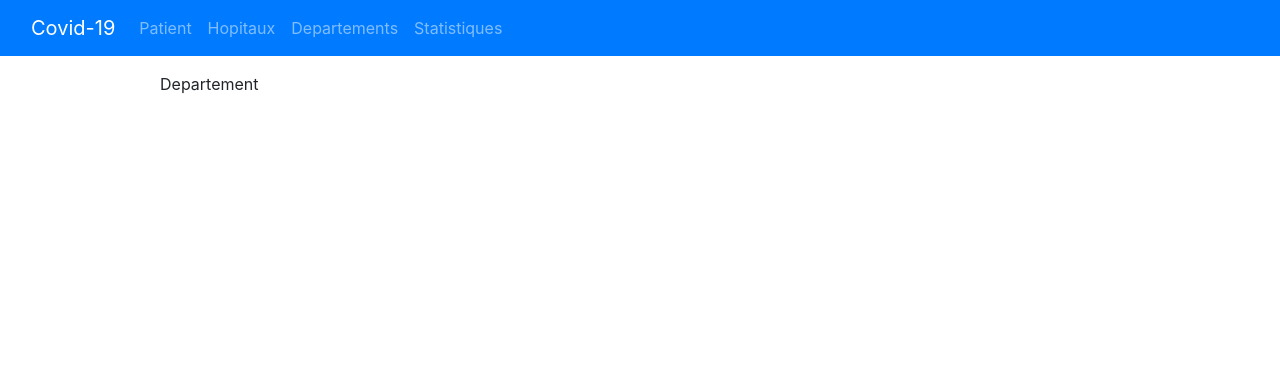
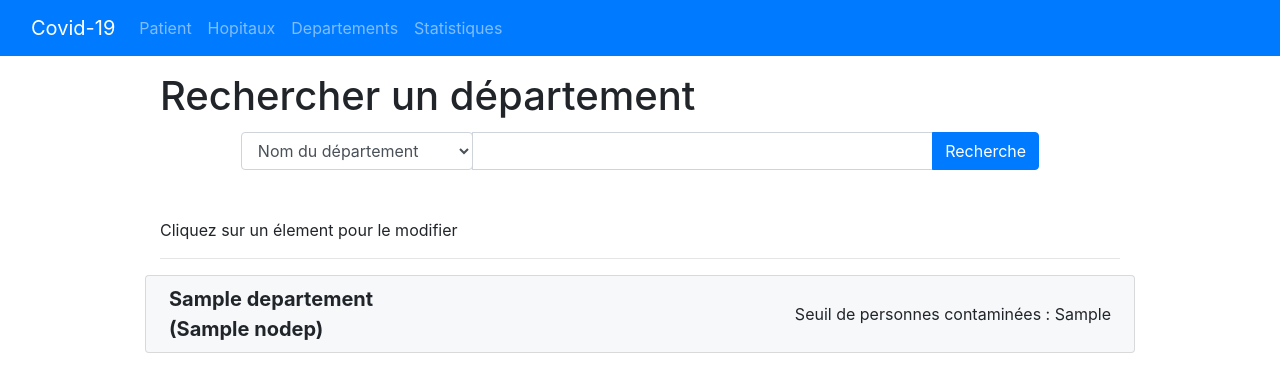
Before and after one commit to VincentC7/L3_CSI_Covid19, a PHP site: template src/views/pages/departement.twig in a window 1280 px wide. Shown: the top 392 px of the page. Run offline with PHP 8.4, Linux system fonts and the light colour scheme; the template is opened without the code that fills it: most values are stand-ins (such as "Sample title", 1, 10 or a date in 2020); some libraries are stand-ins or nearby versions.

Commit message:
Affichage des départements + modification du seuil départemental

```diff
--- a/public/CSS/Main.css
+++ b/public/CSS/Main.css
@@ -1,10 +1,10 @@
-.patient, .hopital{
+.patient, .hopital, .departement{
     border: 1px solid rgba(0,0,0,.125);
     border-radius: .25rem;
     background-color: #f6f8fa;
 }
 
-.hopital{
+.hopital, .departement{
     display: flex;
 }
 
@@ -71,11 +71,11 @@
     background-color: #ecf0f1;
 }
 
-.info-hopital{
+.info-hopital, .info-dep{
     width: 100%;
 }
 
-.statut-hopital{
+.statut-hopital, .statut-dep{
     width: 100%;
     align-self: center;
     text-align: end;
@@ -88,7 +88,7 @@
     background-color: #f6f8fa;
 }
 
-.hopital:hover{
+.hopital:hover, .departement:hover{
     background-color: #bdc3c7;
 }
 
--- a/public/JS/index.js
+++ b/public/JS/index.js
@@ -1,3 +1,7 @@
 $(".hopital").click(function () {
     $(this).next().toggleClass('hidden');
 });
+
+$(".departement").click(function () {
+    $(this).next().toggleClass('hidden');
+});
--- a/public/index.php
+++ b/public/index.php
@@ -45,7 +45,8 @@ $app->get('/Hopitaux', HopitalController::class.":index")->setName("hopitaux");
 $app->post('/Hopitaux/{nohopital}', HopitalController::class.":update")->setName("modifier_hopital");
 
 //page de gestion d'un département
-$app->get('/Departements', DepartementController::class.":home")->setName("departements");
+$app->get('/Departements', DepartementController::class.":index")->setName("departements");
+$app->post('/Departements/{departement}', DepartementController::class.":update")->setName("modifier_departement");
 
 //page de des statisiques
 $app->get('/Stat', StatistiquesController::class.":home")->setName("stats");
--- a/src/views/pages/departement.twig
+++ b/src/views/pages/departement.twig
@@ -1,7 +1,56 @@
-{% extends "layout.twig"%}
+{% extends "layout.twig" %}
 
 {% block content %}
-    <div>
-        Departement
+    <h1> Rechercher un département </h1>
+    {% if message.valide %}
+        <div class="alert alert-success">
+            {{ message.valide }}
+        </div>
+    {% endif %}
+
+    {% if message.echec %}
+        <div class="alert alert-danger">
+            {{ message.echec }}
+        </div>
+    {% endif %}
+    <div class="form-row pb-5 pt-1">
+        <form class="col-10 m-auto" action="" method="get">
+            <div class="input-group">
+                <div class="input-group-prepend">
+                    <select id="oCategorie" name="oCategorie" class="form-control">
+                        <option selected="selected" value="0">Nom du département</option>
+                        <option value="0">Numéro du département</option>
+                    </select>
+                </div>
+                <input id="oSaisie" name="oSaisie" type="text" class="form-control" aria-label="Saisie de mots clés">
+                <div class="input-group-append">
+                    <button class="btn btn-primary" type="submit">Recherche</button>
+                </div>
+            </div>
+        </form>
     </div>
+    <p> Cliquez sur un élement pour le modifier</p>
+    <hr>
+    {% for dep in departements %}
+        <div class="row justify-content-md-center mb-3" id="hopital-{{ dep.nodep }}">
+            <div class="p-2 departement col-12">
+                <div class="info-dep col-4">
+                    <div class="nom-hopital"> {{ dep.nomdep }} ({{ dep.nodep }})</div>
+                </div>
+                <div class="statut-dep col-8">
+                    <div class=""> Seuil de personnes contaminées : {{ dep.seuil_contamine }}  </div>
+                </div>
+            </div>
+            <div class="hidden effectif-hopital justify-content-md-center row col-12 p-2">
+                <form action="{{ path_for('modifier_departement', {departement: dep.nodep}) }}" method="post">
+                    <div class="d-flex">
+                        <label for="input_seuil" class="col-6 mt-auto">Modifier le seuil du département</label>
+                        <input type="number" class="form-control col-3" id="input_seuil" name="seuil"
+                               value="{{ dep.seuil_contamine }}">
+                        <input type="submit" class="ml-3 btn btn-primary " value="Mettre à jour">
+                    </div>
+                </form>
+            </div>
+        </div>
+    {% endfor %}
 {% endblock %}
```
Also changed, not shown: SQL/covid_CSI.sql (+8 -8 lines), src/Controller/DepartementController.php (+35 -2 lines), src/Controller/PatientController.php (+3 -4 lines).
